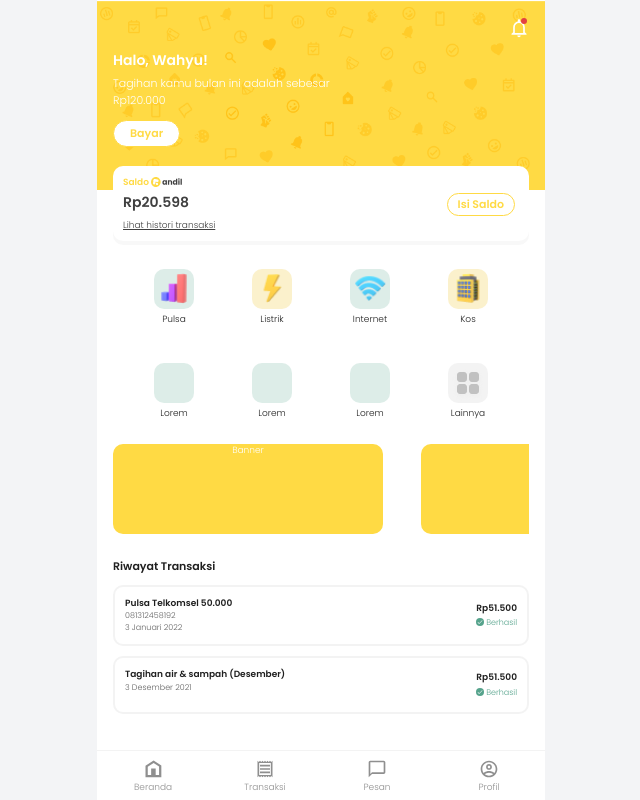
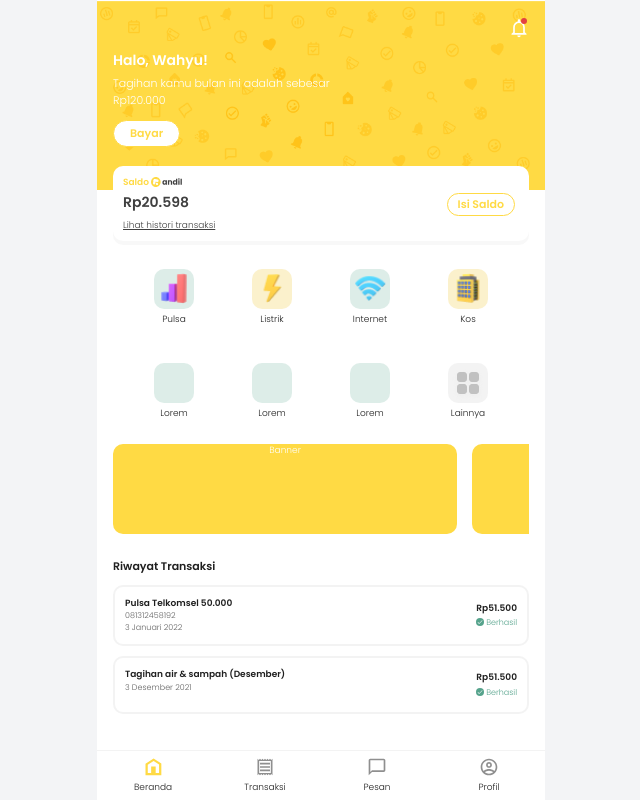
Before and after one commit to lintangpratama/andil-frontend, a Next.js app: page /home in a window 1280 px wide. Shown: the whole page, without its empty margins (319-959 px from the left). Built offline with nearby package versions, Linux system fonts and the light colour scheme.

Commit message:
Editing the current page MenuBar component

```diff
--- a/components/atoms/SmallButton.js
+++ b/components/atoms/SmallButton.js
@@ -1,7 +1,7 @@
-export default function SmallButton({ message, onClick }) {
+export default function SmallButton({ message, onClick, onSubmit }) {
   return (
     <>
-      <button className="text-white bg-yellow-main py-2 px-6 rounded-full float-right" onClick={onClick}>
+      <button className="text-white bg-yellow-main py-2 px-6 rounded-full float-right" onClick={onClick} onSubmit={onSubmit}>
         {message}
       </button>
     </>
--- a/components/organisms/MenuBar.js
+++ b/components/organisms/MenuBar.js
@@ -3,16 +3,29 @@ import Link from "next/link";
 export default function MenuBar(props) {
   return (
     <div className="flex bg-white fixed bottom-0 h-13 justify-center z-30 max-w-md w-full -ml-4 border-gray-icon border-t-[1px]">
-        <Link href="/" passHref={true}>
-          <button className="px-3 py-2 w-1/4 max-w-bar min-w-bar cursor-pointer">
+      <Link href="/home" passHref={true}>
+        <button className="px-3 py-2 w-1/4 max-w-bar min-w-bar cursor-pointer -mt-0.5">
           <a>
             <span className="inline-flex flex-col w-full justify-center items-center">
-              <img src="/home.svg" className="text-yellow"></img>
+              <svg
+                width="20"
+                height="20"
+                viewBox="0 0 20 20"
+                fill="none"
+                xmlns="http://www.w3.org/2000/svg"
+              >
+                <path
+                  d="M10.6089 1.4165L18.3333 6.44728V18.3332H2.5V6.70158L10.6089 1.4165ZM12.6786 16.1218H16.0714V7.45343L10.6089 4.05904L4.7619 7.69668V16.1218H8.15476V9.48785H12.6786V16.1218Z"
+                  fill="#FFDA44"
+                  fillOpacity="1"
+                />
+              </svg>
+
               <p
                 className={
-                    props.currentPage === "help"
-                      ? "subparagraph text-blue-main mt-0.5"
-                      : "subparagraph text-bar mt-0.5"
+                  props.currentPage === "home"
+                    ? "subparagraph font-medium mt-1"
+                    : "subparagraph mt-1"
                 }
               >
                 Beranda
@@ -22,8 +35,8 @@ export default function MenuBar(props) {
         </button>
       </Link>
 
-        <Link href="/space" passHref={true}>
-          <button className="px-3 py-2 w-1/4 max-w-bar min-w-bar cursor-pointer">
+      <Link href="/home" passHref={true}>
+        <button className="px-3 py-2 w-1/4 max-w-bar min-w-bar cursor-pointer -mt-0.5">
           <a>
             <span className="inline-flex flex-col w-full justify-center items-center">
               <img src="/transaction.svg"></img>
@@ -31,8 +44,8 @@ export default function MenuBar(props) {
               <p
                 className={
                   props.currentPage === "help"
-                      ? "subparagraph text-blue-main mt-0.5"
-                      : "subparagraph text-bar mt-0.5"
+                    ? "subparagraph text-blue-main mt-1"
+                    : "subparagraph mt-1"
                 }
               >
                 Transaksi
@@ -42,16 +55,16 @@ export default function MenuBar(props) {
         </button>
       </Link>
 
-        <Link href="/help" passHref={true}>
-          <button className="px-3 py-2 w-1/4 max-w-bar min-w-bar cursor-pointer">
+      <Link href="/home" passHref={true}>
+        <button className="px-3 py-2 w-1/4 max-w-bar min-w-bar cursor-pointer -mt-0.5">
           <a>
             <span className="inline-flex flex-col w-full justify-center items-center">
               <img src="/chat.svg"></img>
               <p
                 className={
                   props.currentPage === "help"
-                      ? "subparagraph text-blue-main mt-0.5"
-                      : "subparagraph text-bar mt-0.5"
+                    ? "subparagraph text-blue-main mt-1"
+                    : "subparagraph  mt-1"
                 }
               >
                 Pesan
@@ -61,16 +74,16 @@ export default function MenuBar(props) {
         </button>
       </Link>
 
-        <Link href="/account" passHref={true}>
-          <button className="px-3 py-2 w-1/4 max-w-bar min-w-bar cursor-pointer">
+      <Link href="/home" passHref={true}>
+        <button className="px-3 py-2 w-1/4 max-w-bar min-w-bar cursor-pointer -mt-0.5">
           <a>
             <span className="inline-flex flex-col w-full justify-center items-center">
               <img src="/account.svg"></img>
               <p
                 className={
                   props.currentPage === "help"
-                      ? "subparagraph text-blue-main mt-0.5"
-                      : "subparagraph text-bar mt-0.5"
+                    ? "subparagraph text-blue-main mt-1"
+                    : "subparagraph  mt-1"
                 }
               >
                 Profil
--- a/pages/home/index.js
+++ b/pages/home/index.js
@@ -2,7 +2,6 @@ import { Swiper, SwiperSlide } from "swiper/react";
 import SwiperCore, { FreeMode } from "swiper";
 
 import MenuBar from "components/organisms/MenuBar";
-
 
 // install Swiper modules
 SwiperCore.use([FreeMode]);
@@ -10,7 +9,7 @@ SwiperCore.use([FreeMode]);
 export default function Home() {
   const firstName = "Wahyu";
   const monthlyBill = "Rp120.000";
-  const wallet = "Rp20.598"
+  const wallet = "Rp20.598";
 
   return (
     <>
@@ -153,23 +152,28 @@ export default function Home() {
 
         {/* Banner swipe */}
         <div className="mt-6">
-          <Swiper spaceBetween={15} slidesPerView={1.4} freeMode={true} className="mySwiper">
+          <Swiper
+            slidesPerView={1.2}
+            spaceBetween={15}
+            freeMode={true}
+            className="mySwiper"
+          >
             <SwiperSlide>
-              <div className="w-70 h-23 bg-yellow-main rounded-box">
+              <div className="h-23 bg-yellow-main rounded-box">
                 <p className="subparagraph text-white text-center h-full">
                   Banner
                 </p>
               </div>
             </SwiperSlide>
             <SwiperSlide>
-              <div className="w-70 h-23 bg-yellow-main rounded-box">
+              <div className="h-23 bg-yellow-main rounded-box">
                 <p className="subparagraph text-white text-center h-full">
                   Banner
                 </p>
               </div>
             </SwiperSlide>
             <SwiperSlide>
-              <div className="w-70 h-23 bg-yellow-main rounded-box">
+              <div className="h-23 bg-yellow-main rounded-box">
                 <p className="subparagraph text-white text-center h-full">
                   Banner
                 </p>
@@ -205,7 +209,7 @@ export default function Home() {
           <div className="flex w-full border-2 border-gray-icon mt-2.5 rounded-box min-h-history-box">
             <div className="mx-2.5 my-2.5">
               <p className="subparagraph font-semibold">
-              Tagihan air & sampah (Desember)
+                Tagihan air & sampah (Desember)
               </p>
               <p className="text-8px text-gray-history">3 Desember 2021</p>
             </div>
@@ -223,7 +227,7 @@ export default function Home() {
 
         <div className="h-16"></div>
 
-        <MenuBar />
+        <MenuBar currentPage="home" />
       </div>
     </>
   );
--- a/pages/index.js
+++ b/pages/index.js
@@ -1,7 +1,9 @@
 import Image from "next/image";
+import Link from "next/link";
+
 import { Swiper, SwiperSlide } from "swiper/react";
 import SwiperCore, { Pagination } from "swiper";
-import Link from "next/link";
+
 
 // install Swiper modules
 SwiperCore.use([Pagination]);
--- a/pages/register-warga.js
+++ b/pages/register-warga.js
@@ -1,5 +1,4 @@
 import { useState } from "react";
-import Router from "next/router";
 
 import DangerInput from "components/atoms/DangerInput";
 import SmallButton from "components/atoms/SmallButton";
--- a/tailwind.config.js
+++ b/tailwind.config.js
@@ -29,7 +29,7 @@ module.exports = {
       },
       colors: {
         secondary: "#404040",
-        bar: "rgba(31, 31, 31, 0.5)",
+        bar: "rgba(31, 31, 31, 0.8)",
         "yellow-main": "#FFDA44",
         "black-main": "#1F1F1F",
         danger: "#E34141",
```
Also changed, not shown: pages/register-pengurus.js (+67 -12 lines). Lines whose indentation alone changed are shown as unchanged.
